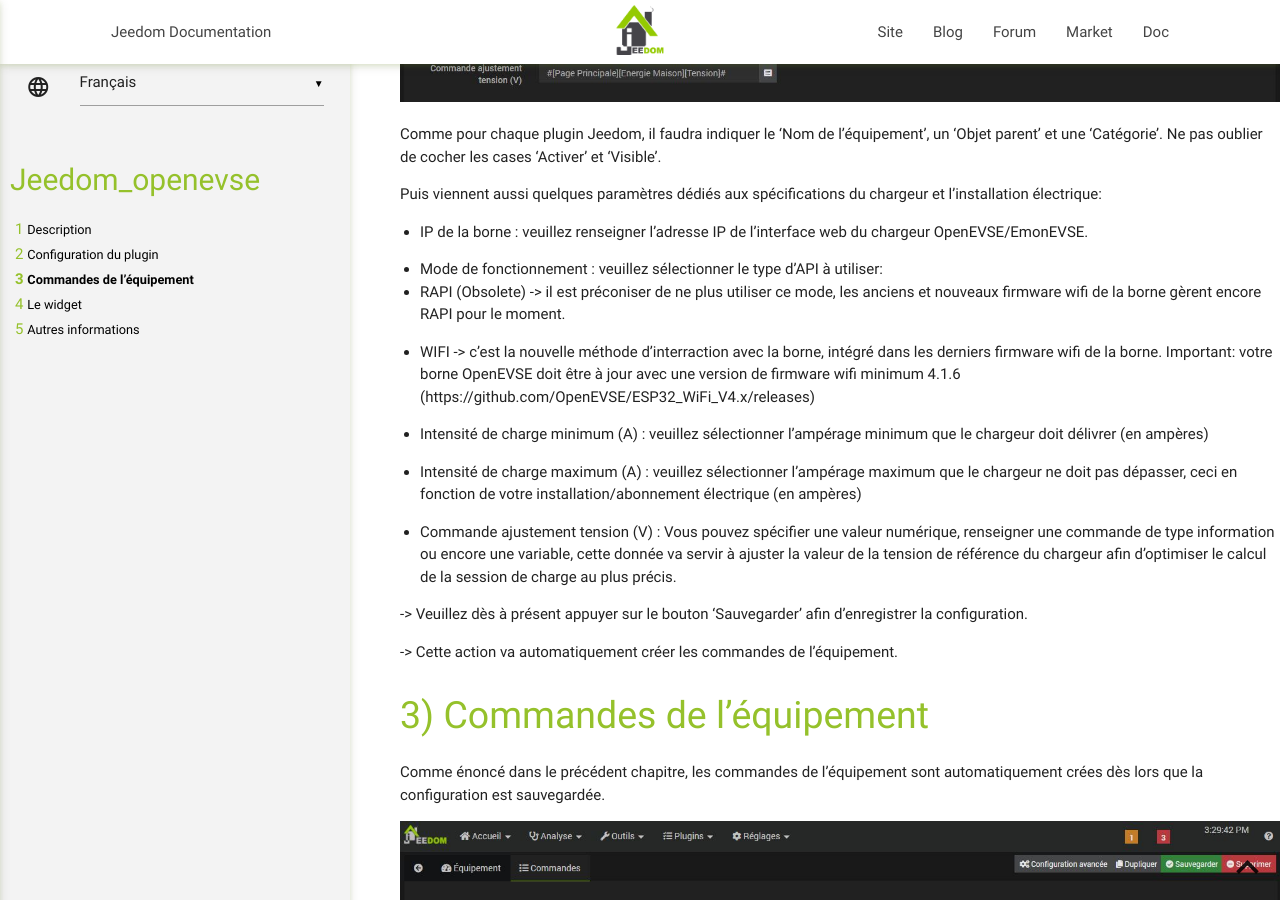
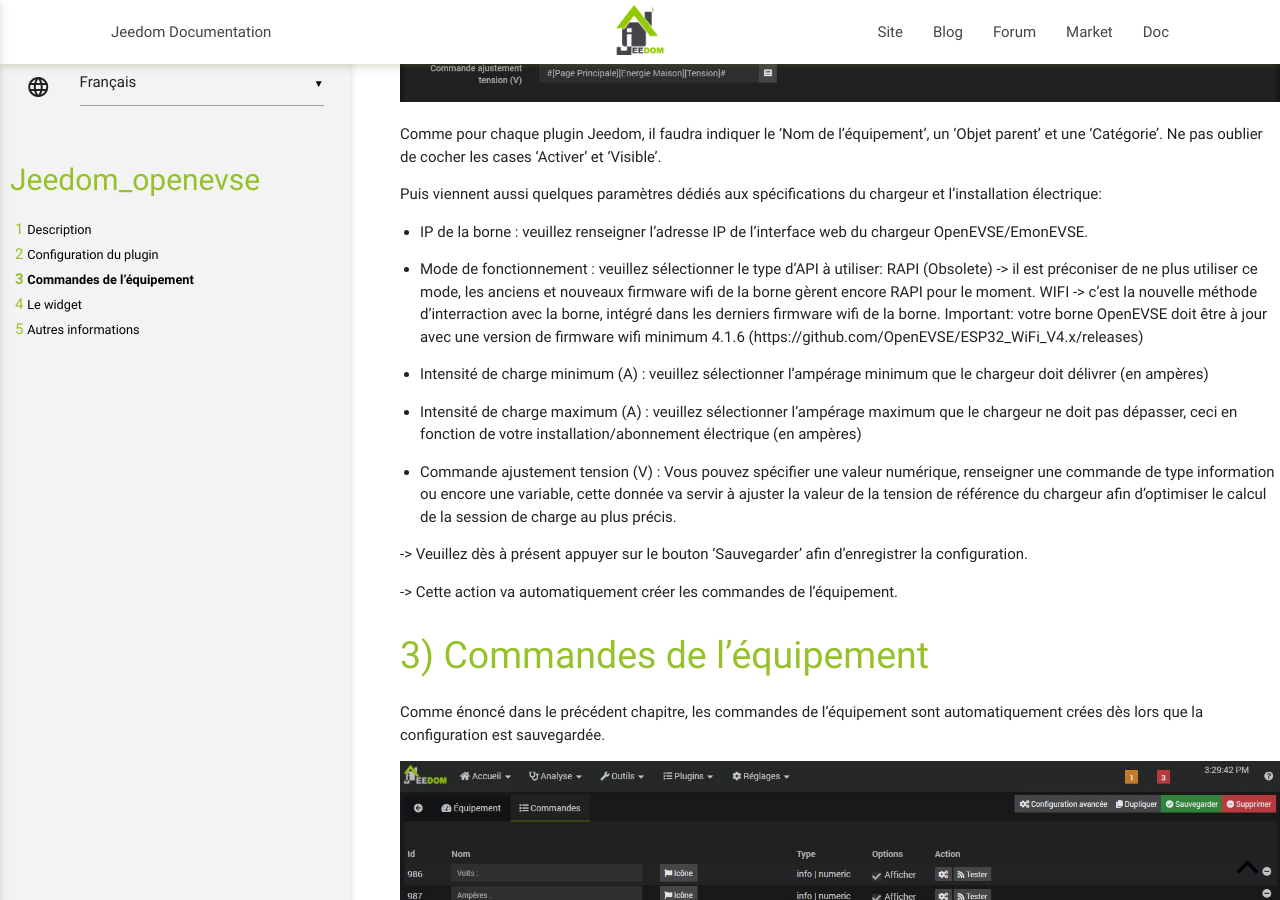
Before and after one commit to Sattaz/Jeedom_OpenEVSE, a Jekyll site: the page built from docs/fr_FR/index.md, in a window 1280 px wide and 900 px high, scrolled down 782 px. Built offline with Jekyll 4.4.1, drawn with Linux system fonts in a browser that asks for light colours; our own code applies the rules of GitHub Pages for plain Markdown files.

```diff
--- a/docs/fr_FR/index.md
+++ b/docs/fr_FR/index.md
@@ -31,8 +31,8 @@ Puis viennent aussi quelques paramètres dédiés aux spécifications du chargeu
 -   IP de la borne : veuillez renseigner l'adresse IP de l'interface web du chargeur OpenEVSE/EmonEVSE.
 
 -   Mode de fonctionnement : veuillez sélectionner le type d'API à utiliser:
-   * RAPI (Obsolete) -> il est préconiser de ne plus utiliser ce mode, les anciens et nouveaux firmware wifi de la borne gèrent encore RAPI pour le moment.
-   * WIFI -> c'est la nouvelle méthode d'interraction avec la borne, intégré dans les derniers firmware wifi de la borne. Important: votre borne OpenEVSE doit être à jour avec une version de firmware wifi minimum 4.1.6 (https://github.com/OpenEVSE/ESP32_WiFi_V4.x/releases)
+    RAPI (Obsolete) -> il est préconiser de ne plus utiliser ce mode, les anciens et nouveaux firmware wifi de la borne gèrent encore RAPI pour le moment.
+    WIFI -> c'est la nouvelle méthode d'interraction avec la borne, intégré dans les derniers firmware wifi de la borne. Important: votre borne OpenEVSE doit être à jour avec une version de firmware wifi minimum 4.1.6 (https://github.com/OpenEVSE/ESP32_WiFi_V4.x/releases)
 
 -   Intensité de charge minimum (A) : veuillez sélectionner l'ampérage minimum que le chargeur doit délivrer (en ampères)
 
```
